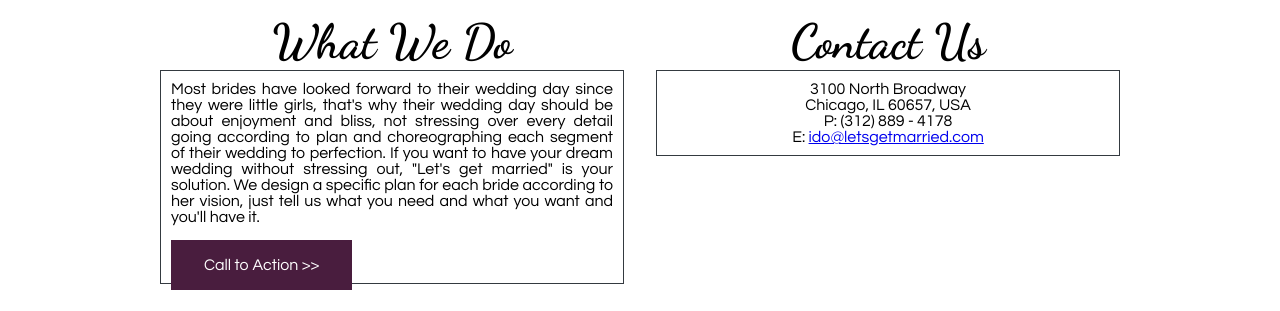
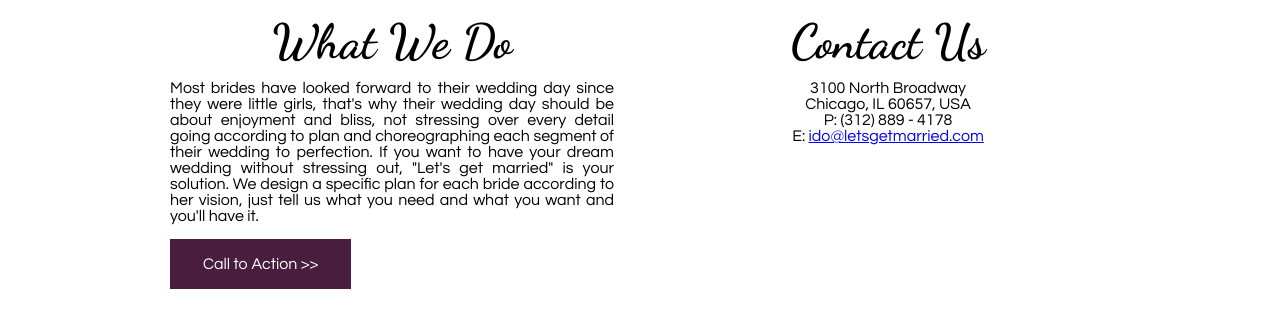
Before and after one commit to adaramirez/wedding-planning, a plain HTML site: page index.html in a window 1280 px wide. Shown: the part 344-655 px from the top of the page. Drawn offline with Linux system fonts and the light colour scheme.

Commit message:
second failed attempt to align the buttons, however I cleaned up the design

```diff
--- a/css/style.css
+++ b/css/style.css
@@ -104,7 +104,6 @@ p.address{
 }
 
 p{
-    border: #343a40 solid 1px;
     padding: 10px;
     text-align: justify;
 }
```
